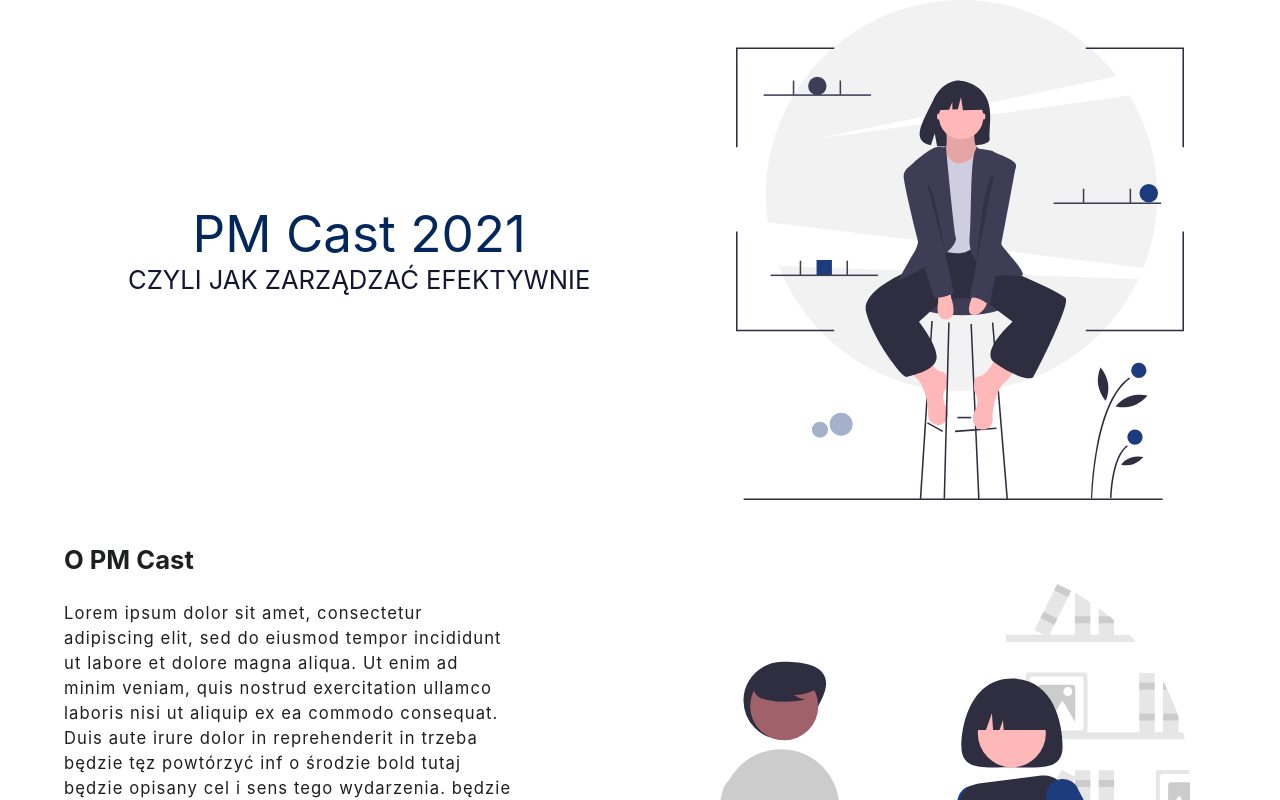
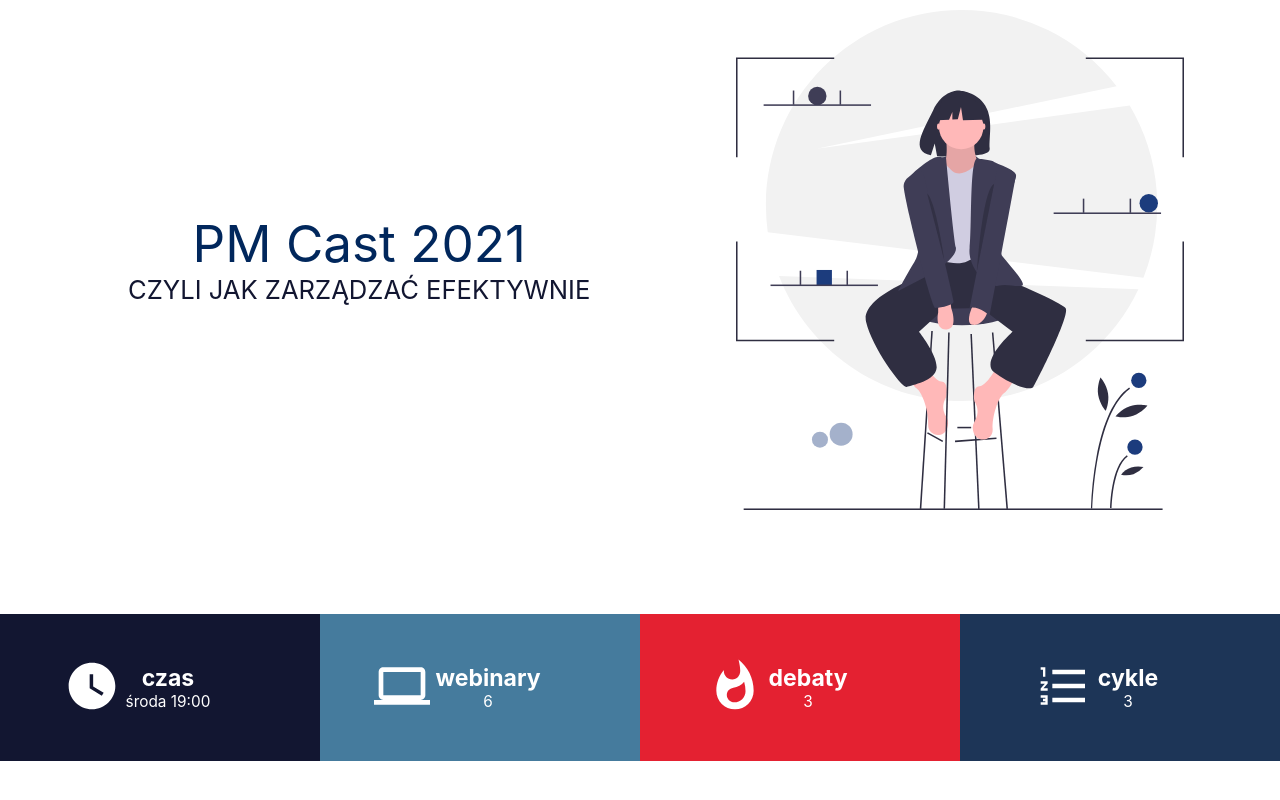
Before and after one commit to AlutkaG/PMCast, a React (Create React App) app in the folder frontend/: page / in a window 1280 px wide. Shown: the top 800 px of the page. Built offline with nearby package versions, Linux system fonts and the light colour scheme.

Commit message:
Created bar with information about pm cast

```diff
--- a/frontend/package.json
+++ b/frontend/package.json
@@ -6,6 +6,7 @@
     "@testing-library/jest-dom": "^5.11.9",
     "@testing-library/react": "^11.2.5",
     "@testing-library/user-event": "^12.8.3",
+    "bootstrap-icons": "^1.4.0",
     "react": "^17.0.2",
     "react-dom": "^17.0.2",
     "react-icons": "^4.2.0",
--- a/frontend/src/App.js
+++ b/frontend/src/App.js
@@ -1,11 +1,13 @@
 import "./App.css";
 import About from "../src/components/About/About";
 import WelcomeSection from "../src/components/WelcomeSection/WelcomeSection";
+import Infobar from "../src/components/Infobar/Infobar";
 
 function App() {
   return (
     <div className="App">
       <WelcomeSection />
+      <Infobar />
       <About />
     </div>
   );
--- a/frontend/src/components/About/About.css
+++ b/frontend/src/components/About/About.css
@@ -1,5 +1,5 @@
 #about {
-  margin: 5vh 5vw 0 5vw;
+  margin: 15vh 5vw 0 5vw;
   display: grid;
   grid-template-columns: 1fr 1fr;
 }
--- /dev/null
+++ b/frontend/src/components/Infobar/Infobar.css
@@ -0,0 +1,57 @@
+#infobar {
+  display: grid;
+  grid-template-columns: repeat(4, 1fr);
+  margin-top: 100px;
+  align-items: center;
+}
+
+.infobar-item {
+  padding: 50px 0 50px 0;
+  display: flex;
+  justify-content: center;
+  align-items: center;
+}
+
+.infobar-left-side {
+  margin-left: -2vw;
+}
+
+.infobar-right-side {
+  margin-left: 2vw;
+}
+
+.infobar-icon {
+  filter: invert(100%);
+  transform: scale(3.5);
+}
+
+.laptop {
+  transform: scaleX(4.5) scaleY(3.5);
+}
+
+.infobar-header {
+  font-size: 1.8vw;
+  font-weight: bold;
+  color: white;
+}
+
+.infobar-info {
+  font-size: 1.2vw;
+  color: white;
+}
+
+.granat {
+  background-color: #121631;
+}
+
+.blue {
+  background-color: #457b9d;
+}
+
+.red {
+  background-color: #e42131;
+}
+
+.darkblue {
+  background-color: #1d3557;
+}
--- /dev/null
+++ b/frontend/src/components/Infobar/Infobar.js
@@ -0,0 +1,52 @@
+import "./Infobar.css";
+import {
+  MdLaptop,
+  MdWatchLater,
+  MdWhatshot,
+  MdFormatListNumbered,
+} from "react-icons/md";
+
+const Infobar = () => {
+  return (
+    <div id="infobar">
+      <div className="infobar-item granat">
+        <div className="infobar-left-side">
+          <MdWatchLater className="infobar-icon" />
+        </div>
+        <div className="infobar-right-side">
+          <div className="infobar-header">czas</div>
+          <div className="infobar-info">środa 19:00</div>
+        </div>
+      </div>
+      <div className="infobar-item blue">
+        <div className="infobar-left-side">
+          <MdLaptop className="infobar-icon" />
+        </div>
+        <div className="infobar-right-side">
+          <div className="infobar-header">webinary</div>
+          <div className="infobar-info">6</div>
+        </div>
+      </div>
+      <div className="infobar-item red">
+        <div className="infobar-left-side">
+          <MdWhatshot className="infobar-icon" />
+        </div>
+        <div className="infobar-right-side">
+          <div className="infobar-header">debaty</div>
+          <div className="infobar-info">3</div>
+        </div>
+      </div>
+      <div className="infobar-item darkblue">
+        <div className="infobar-left-side">
+          <MdFormatListNumbered className="infobar-icon" />
+        </div>
+        <div className="infobar-right-side">
+          <div className="infobar-header">cykle</div>
+          <div className="infobar-info">3</div>
+        </div>
+      </div>
+    </div>
+  );
+};
+
+export default Infobar;
--- a/frontend/src/components/WelcomeSection/WelcomeSection.css
+++ b/frontend/src/components/WelcomeSection/WelcomeSection.css
@@ -1,6 +1,7 @@
 #welcome_section {
   display: grid;
   grid-template-columns: 1fr 1fr;
+  margin-top: 10px;
 }
 
 .welcome_section-left-side {
```
Also changed, not shown: 1 other file (tests, documents, lock files or other folders).
